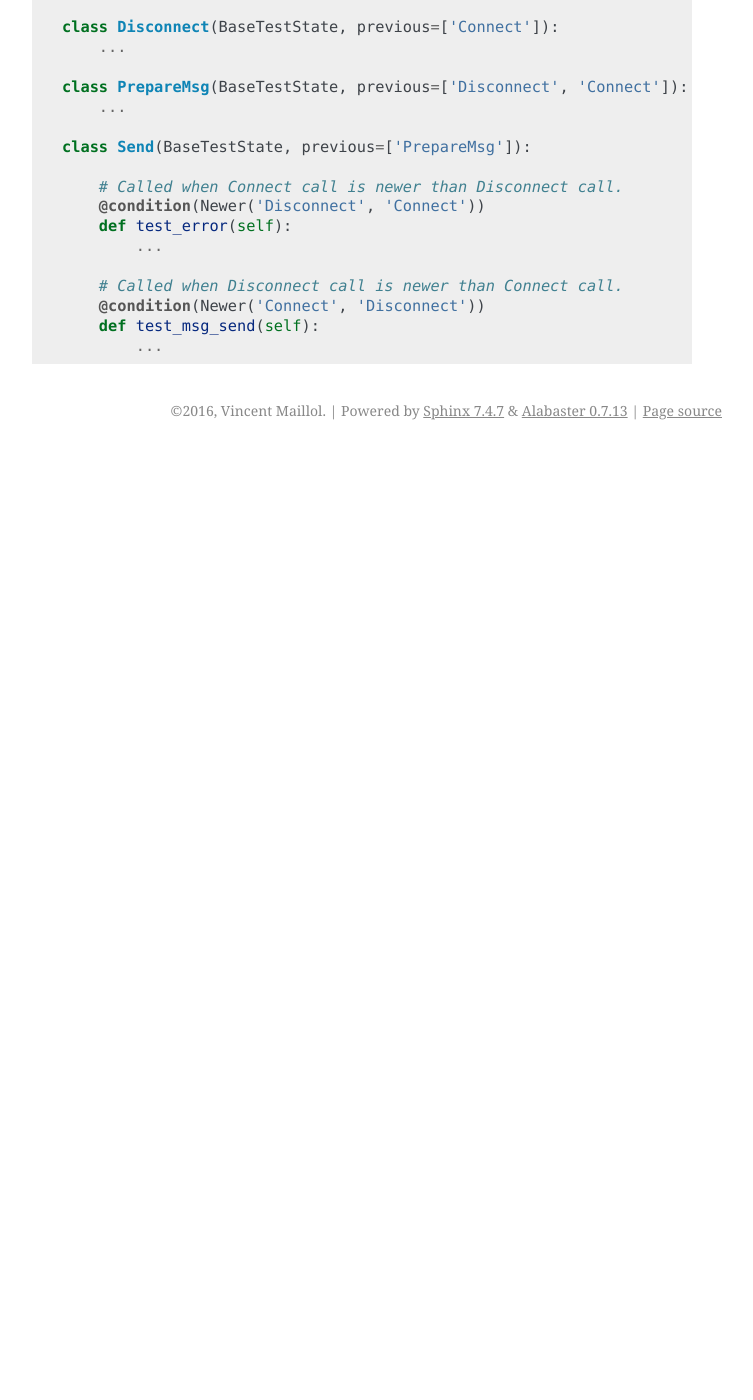
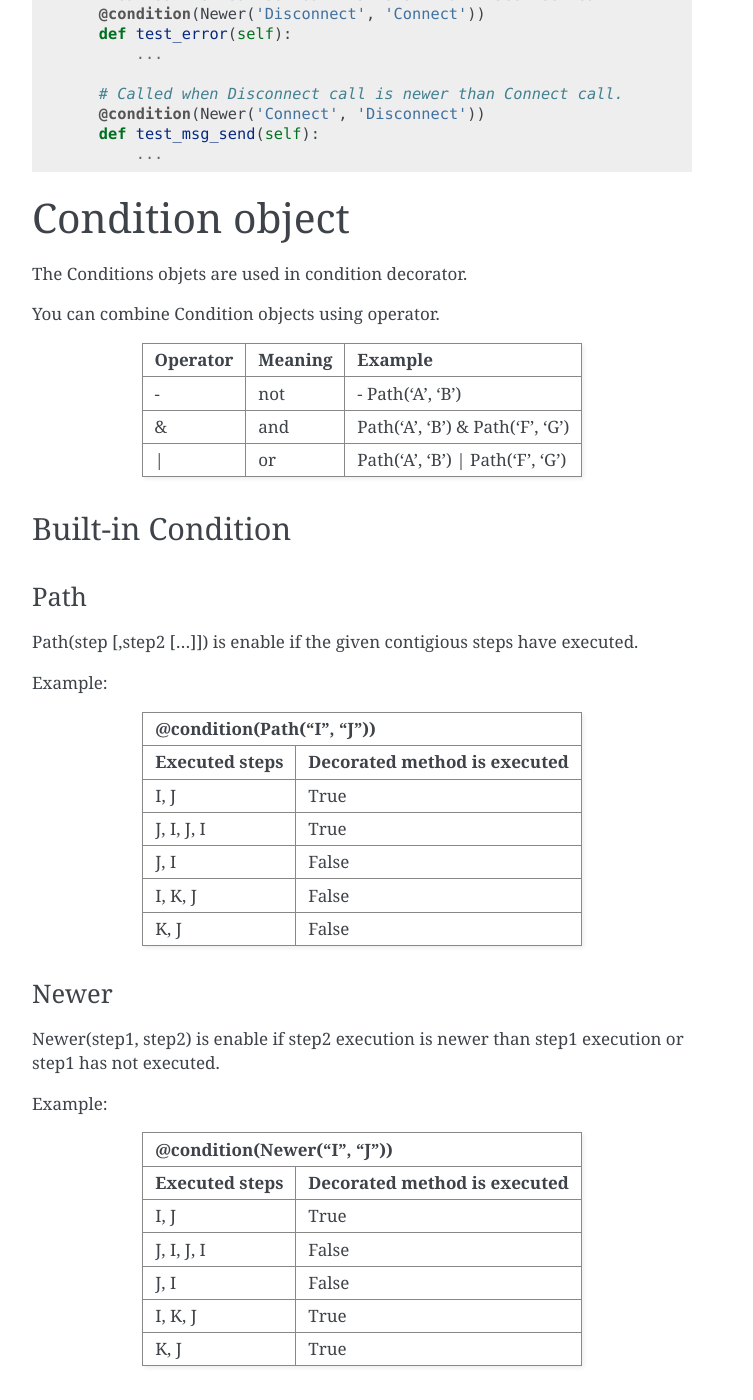
Before and after one commit to Maillol/cricri, a Sphinx documentation site: the page built from doc/index.rst, in a window 1280 px wide and 1400 px high, scrolled down 2970 px. Shown: the whole window, without its empty margins (388-1141 px from the left). Built offline with Sphinx 7.4.7, drawn with Linux system fonts in a browser that asks for light colours; before the commit the page ends 3420 px from its top, so only the background shows below that; some of the changed text lies outside the part shown.

Commit message:
Update documentation

```diff
--- a/doc/index.rst
+++ b/doc/index.rst
@@ -77,7 +77,7 @@ This three steps define two scenario:
     - Create, Reverse and Sort list.
     - Create and Sort list.
 
-Each step has input method. this method is called before test methods of step.
+Each step has input method. This method is called before test methods of step.
 
 The last statement allows unittest to manage this module. It generate all unittest.TestCase classes.
 
@@ -163,3 +150,88 @@ example::
         @condition(Newer('Connect', 'Disconnect'))
         def test_msg_send(self):
             ...
+
+Condition object
+================
+
+The Conditions objets are used in condition decorator.
+
+You can combine Condition objects using operator.
+
++------------+------------+----------------------------------+
+| Operator   | Meaning    | Example                          |
++============+============+==================================+
+|  \-        | not        | \- Path('A', 'B')                |
++------------+------------+----------------------------------+
+|  &         | and        | Path('A', 'B') & Path('F', 'G')  |
++------------+------------+----------------------------------+
+|  \|        | or         | Path('A', 'B') \| Path('F', 'G') |
++------------+------------+----------------------------------+
+
+Built-in Condition
+------------------
+
+Path
+~~~~
+
+Path(step [,step2 [...]]) is enable if the given contigious steps have executed.
+
+Example:
+
++-----------------------------------------------+
+|        @condition(Path("I", "J"))             |
++----------------+------------------------------+
+| Executed steps | Decorated method is executed |
++================+==============================+
+| I, J           | True                         |
++----------------+------------------------------+
+| J, I, J, I     | True                         |
++----------------+------------------------------+
+| J, I           | False                        |
++----------------+------------------------------+
+| I, K, J        | False                        |
++----------------+------------------------------+
+| K, J           | False                        |
++----------------+------------------------------+
+
+Newer
+~~~~~
+
+Newer(step1, step2) is enable if step2 execution is newer than step1 execution or step1 has not executed.
+
+Example:
+
++-----------------------------------------------+
+|        @condition(Newer("I", "J"))            |
++----------------+------------------------------+
+| Executed steps | Decorated method is executed |
++================+==============================+
+| I, J           | True                         |
++----------------+------------------------------+
+| J, I, J, I     | False                        |
++----------------+------------------------------+
+| J, I           | False                        |
++----------------+------------------------------+
+| I, K, J        | True                         |
++----------------+------------------------------+
+| K, J           | True                         |
++----------------+------------------------------+
+
+How to create a custom Condition
+--------------------------------
+
+You can create a custom Condition by inheriting from Condition class and overriding the \_\_call__ method.
+The \_\_call__ method takes *previous_steps* parameter - *previous_steps* parameters is a list of executed step names -
+and return True if decorated method must be executed else False.
+
+Here is a Condition wich is enable when step appears a given number of times::
+
+    class Count(Condition):
+
+        def __init__(self, step, count):
+            self.step = step
+            self.count = count
+
+        def __call__(self, previous_steps):
+            previous_steps = tuple(previous_steps)
+            return previous_steps.count(self.step) ==  self.count
```
Also changed, not shown: other parts of doc/index.rst (+3 -16 lines).
